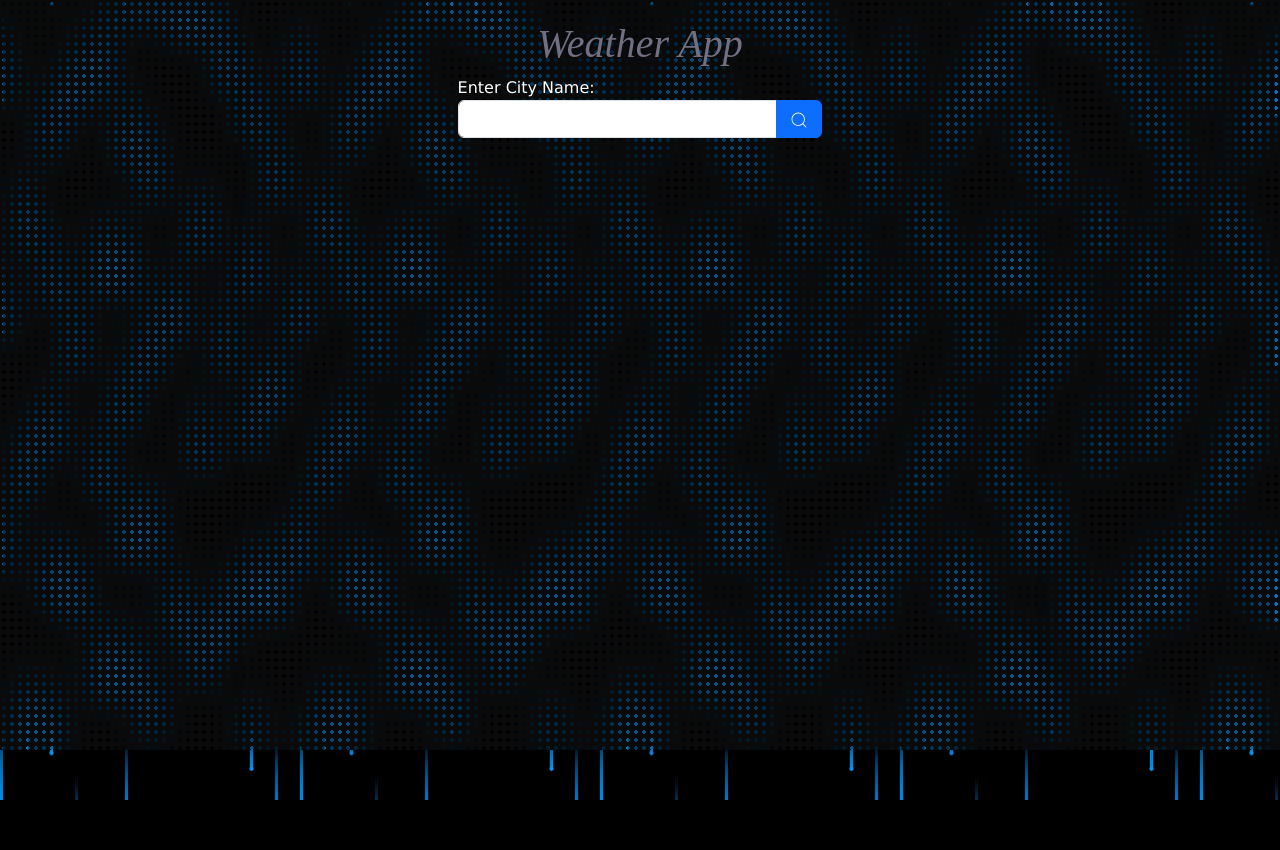
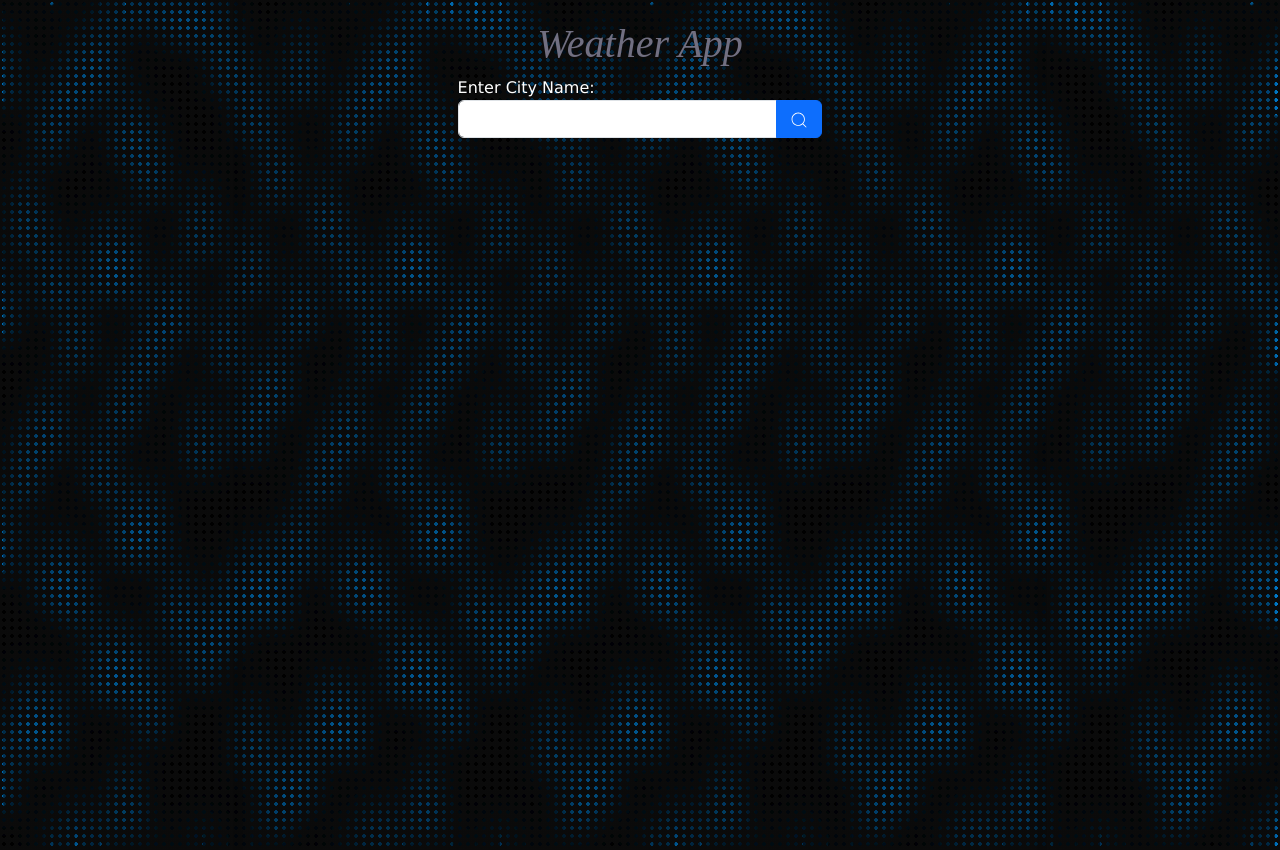
Before and after one commit to Aswanthkumar486/New-WeatherApp, a React (Vite) app: page / in a window 1280 px wide. Before the commit the page ends 800 px from the top, so only its background shows below. Built offline with nearby package versions, Linux system fonts and the light colour scheme.

Commit message:
Update index.css

```diff
--- a/src/index.css
+++ b/src/index.css
@@ -28,7 +28,7 @@ body::after {
     position: relative; /* Ensure it's on top */
     z-index: 2; /* Higher than body::after */
 
-    height: 750px;
+    height: 850px;
     width: 62%;
     background-color: #F7F7F7;
     margin: auto;
```
